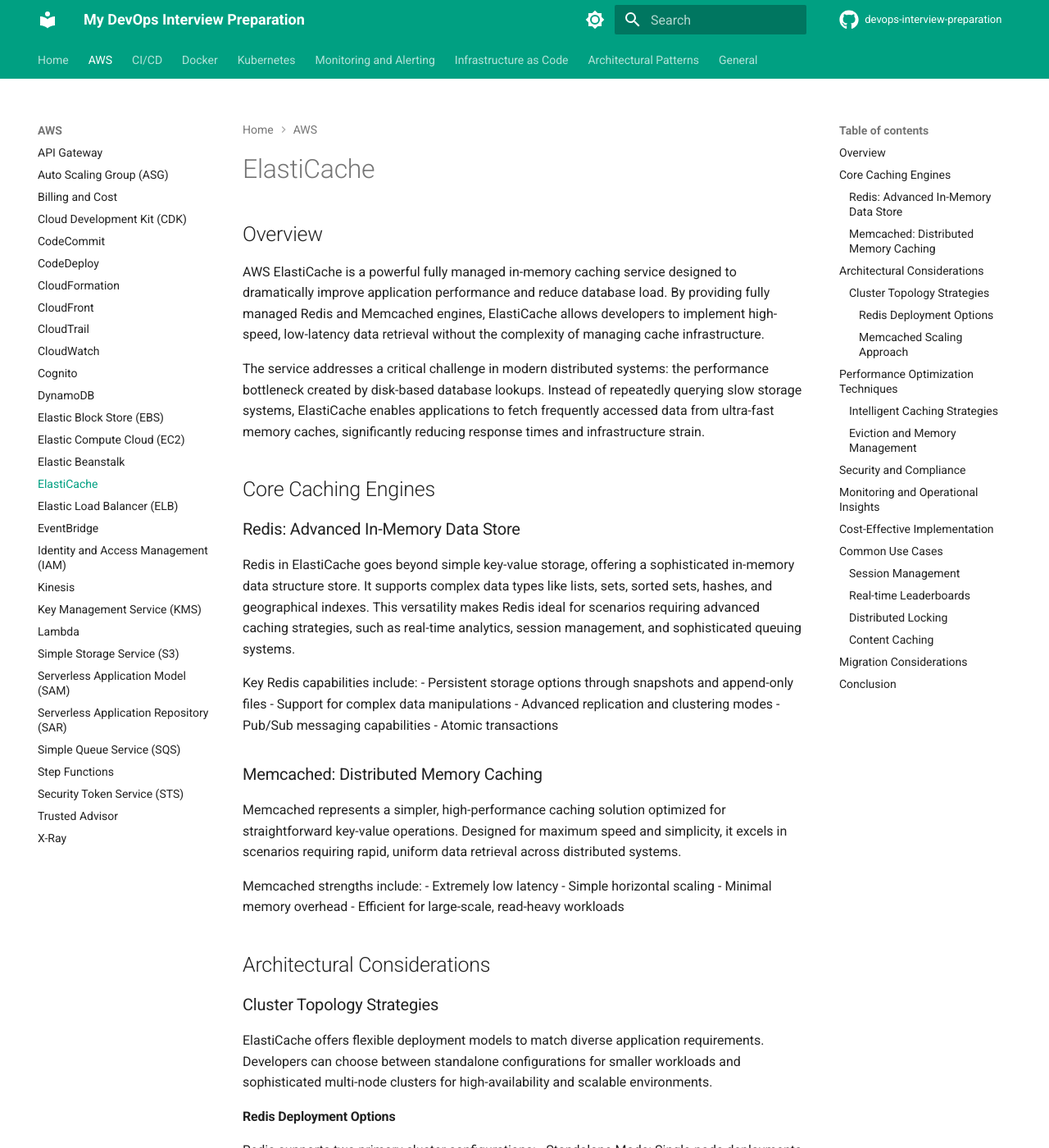
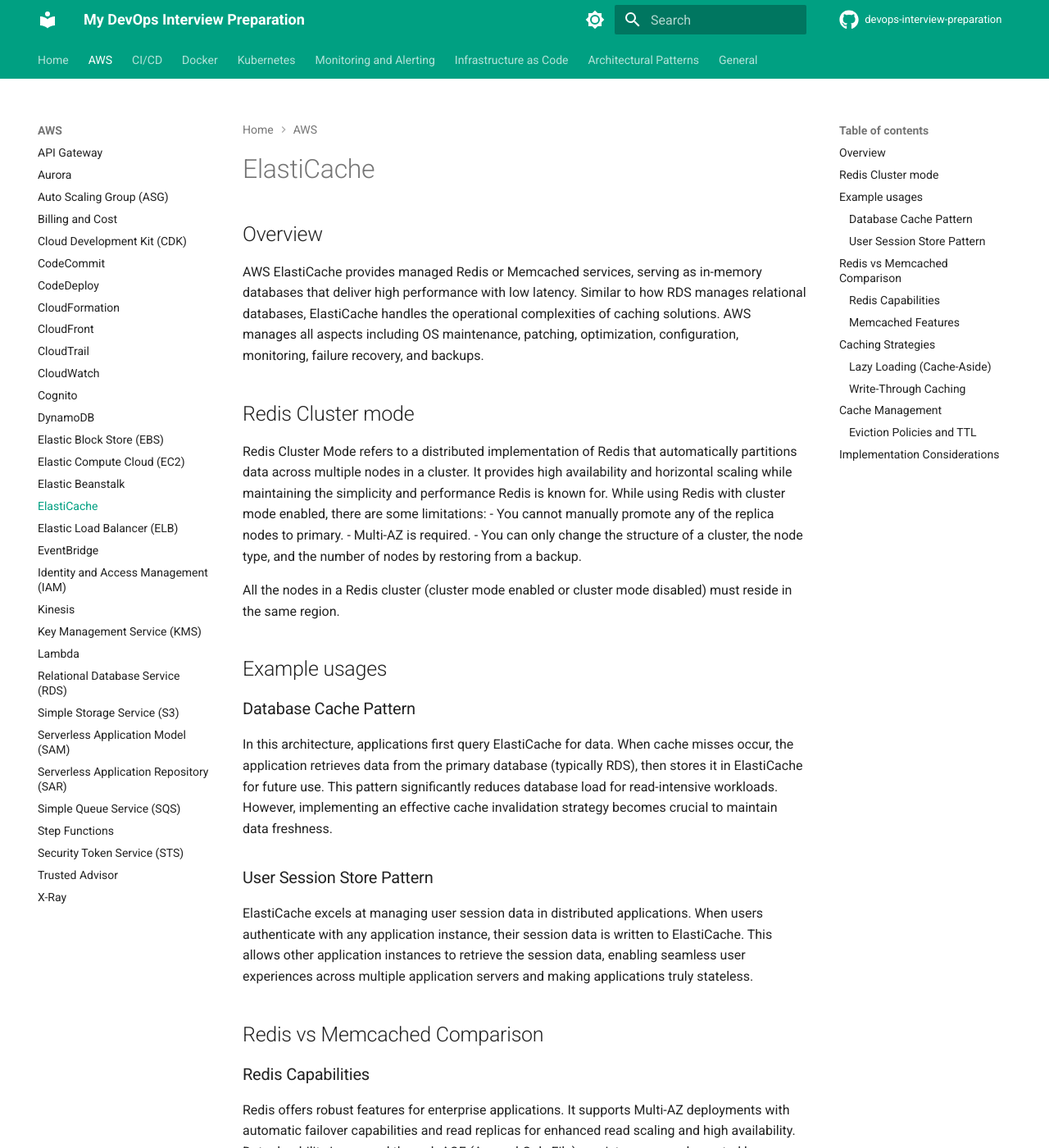
Before and after one commit to alelapi/devops-interview-preparation, an MkDocs documentation site: the page built from docs/aws/elasticache.md, in a window 1280 px wide and 1400 px high. Shown: the whole window at 82% size. Built offline with MkDocs 1.6.1 and Material for MkDocs 9.7.7, drawn with Linux system fonts in a browser that asks for light colours; comment, search, counter and statistics services are not loaded; some of the changed text lies outside the part shown.

Commit message:
add rds and aurora

```diff
--- a/docs/aws/elasticache.md
+++ b/docs/aws/elasticache.md
@@ -2,116 +2,60 @@
 
 ## Overview
 
-AWS ElastiCache is a powerful fully managed in-memory caching service designed to dramatically improve application performance and reduce database load. By providing fully managed Redis and Memcached engines, ElastiCache allows developers to implement high-speed, low-latency data retrieval without the complexity of managing cache infrastructure.
+AWS ElastiCache provides managed Redis or Memcached services, serving as in-memory databases that deliver high performance with low latency. Similar to how RDS manages relational databases, ElastiCache handles the operational complexities of caching solutions. AWS manages all aspects including OS maintenance, patching, optimization, configuration, monitoring, failure recovery, and backups.
 
-The service addresses a critical challenge in modern distributed systems: the performance bottleneck created by disk-based database lookups. Instead of repeatedly querying slow storage systems, ElastiCache enables applications to fetch frequently accessed data from ultra-fast memory caches, significantly reducing response times and infrastructure strain.
+## Redis Cluster mode
 
-## Core Caching Engines
+Redis Cluster Mode refers to a distributed implementation of Redis that automatically partitions data across multiple nodes in a cluster. It provides high availability and horizontal scaling while maintaining the simplicity and performance Redis is known for.
+While using Redis with cluster mode enabled, there are some limitations:
+- You cannot manually promote any of the replica nodes to primary.
+- Multi-AZ is required.
+- You can only change the structure of a cluster, the node type, and the number of nodes by restoring from a backup.
 
-### Redis: Advanced In-Memory Data Store
+All the nodes in a Redis cluster (cluster mode enabled or cluster mode disabled) must reside in the same region.
 
-Redis in ElastiCache goes beyond simple key-value storage, offering a sophisticated in-memory data structure store. It supports complex data types like lists, sets, sorted sets, hashes, and geographical indexes. This versatility makes Redis ideal for scenarios requiring advanced caching strategies, such as real-time analytics, session management, and sophisticated queuing systems.
+## Example usages
 
-Key Redis capabilities include:
-- Persistent storage options through snapshots and append-only files
-- Support for complex data manipulations
-- Advanced replication and clustering modes
-- Pub/Sub messaging capabilities
-- Atomic transactions
+### Database Cache Pattern
 
-### Memcached: Distributed Memory Caching
+In this architecture, applications first query ElastiCache for data. When cache misses occur, the application retrieves data from the primary database (typically RDS), then stores it in ElastiCache for future use. This pattern significantly reduces database load for read-intensive workloads. However, implementing an effective cache invalidation strategy becomes crucial to maintain data freshness.
 
-Memcached represents a simpler, high-performance caching solution optimized for straightforward key-value operations. Designed for maximum speed and simplicity, it excels in scenarios requiring rapid, uniform data retrieval across distributed systems.
+### User Session Store Pattern
 
-Memcached strengths include:
-- Extremely low latency
-- Simple horizontal scaling
-- Minimal memory overhead
-- Efficient for large-scale, read-heavy workloads
+ElastiCache excels at managing user session data in distributed applications. When users authenticate with any application instance, their session data is written to ElastiCache. This allows other application instances to retrieve the session data, enabling seamless user experiences across multiple application servers and making applications truly stateless.
 
-## Architectural Considerations
+## Redis vs Memcached Comparison
 
-### Cluster Topology Strategies
+### Redis Capabilities
 
-ElastiCache offers flexible deployment models to match diverse application requirements. Developers can choose between standalone configurations for smaller workloads and sophisticated multi-node clusters for high-availability and scalable environments.
+Redis offers robust features for enterprise applications. It supports Multi-AZ deployments with automatic failover capabilities and read replicas for enhanced read scaling and high availability. Data durability is ensured through AOF (Append-Only File) persistence, complemented by comprehensive backup and restore functionality. Redis also provides advanced data structures including Sets and Sorted Sets.
 
-#### Redis Deployment Options
-Redis supports two primary cluster configurations:
-- Standalone Mode: Single-node deployments suitable for development and low-traffic applications
-- Cluster Mode: Distributed architecture supporting automatic sharding and enhanced fault tolerance
+### Memcached Features
 
-#### Memcached Scaling Approach
-Memcached implements horizontal scaling through a straightforward distributed model, allowing seamless addition or removal of cache nodes to accommodate changing performance demands.
+Memcached focuses on simplicity and multi-threaded performance. It supports data partitioning through multi-node sharding but doesn't provide replication for high availability. Being non-persistent by design, it offers basic backup and restore capabilities through a serverless approach. Its multi-threaded architecture makes it particularly efficient for specific use cases.
 
-## Performance Optimization Techniques
+## Caching Strategies
 
-Effective caching requires more than simply storing data in memory. ElastiCache provides sophisticated mechanisms to ensure optimal performance and resource utilization.
+### Lazy Loading (Cache-Aside)
 
-### Intelligent Caching Strategies
+This strategy loads data into the cache only when necessary. Its advantages include efficient cache space utilization and resilience to node failures. However, it introduces additional latency on cache misses due to the required database roundtrip. Data staleness can occur when database updates aren't immediately reflected in the cache.
 
-The read-through and write-through patterns represent advanced caching methodologies that synchronize data between the cache and underlying persistent storage. These strategies minimize application complexity while ensuring data consistency and reducing latency.
+### Write-Through Caching
 
-Read-through caching automatically populates the cache when data is not present, preventing unnecessary database queries. Write-through mechanisms ensure immediate consistency by updating both cache and database simultaneously.
+Write-through caching updates both the database and cache simultaneously. This approach ensures cache consistency and enables quick reads. However, it introduces write latency due to the dual update requirement. New data remains unavailable until explicitly added to the database, though this limitation can be mitigated by combining with lazy loading.
 
-### Eviction and Memory Management
+## Cache Management
 
-ElastiCache implements intelligent memory management through configurable eviction policies. These policies determine how the cache handles memory pressure by selecting which items to remove when capacity limits are reached.
+### Eviction Policies and TTL
 
-Redis offers nuanced eviction strategies like least recently used (LRU), random key removal, and time-to-live (TTL) based expiration. Memcached primarily relies on LRU mechanisms to maintain optimal memory utilization.
+Cache entries can be removed through:
+- Explicit deletion
+- Memory pressure-based eviction (LRU)
+- Time-to-live (TTL) expiration
+TTL proves particularly valuable for time-sensitive data such as leaderboards, comments, and activity streams, with durations ranging from seconds to days. Memory pressure and frequent evictions indicate a need for cache scaling.
 
-## Security and Compliance
+## Implementation Considerations
 
-Security represents a critical consideration in distributed caching architectures. ElastiCache provides comprehensive protection mechanisms:
+Implementing ElastiCache requires significant application code modifications to properly handle caching logic. Developers must carefully consider caching strategies, data consistency requirements, and failure scenarios. The chosen caching pattern should align with the application's specific needs regarding data freshness, read/write patterns, and performance requirements.
 
-Authentication options range from simple password-based access to advanced AWS IAM role integrations. Network isolation is achieved through VPC subnet groups and security group configurations, allowing precise control over cache cluster accessibility.
-
-Encryption capabilities include:
-- Data encryption at rest
-- In-transit encryption using TLS
-- Fine-grained access control through IAM policies
-
-## Monitoring and Operational Insights
-
-Effective cache management requires deep visibility into system performance. AWS CloudWatch integration provides real-time metrics covering:
-- CPU utilization
-- Memory consumption
-- Network throughput
-- Cache hit/miss ratios
-- Replication performance
-
-These metrics enable proactive performance tuning and rapid identification of potential bottlenecks.
-
-## Cost-Effective Implementation
-
-While ElastiCache delivers exceptional performance, intelligent design can further optimize cost efficiency. Strategies include:
-- Right-sizing node types
-- Utilizing reserved instances
-- Implementing intelligent TTL configurations
-- Monitoring and adjusting cache utilization
-
-## Common Use Cases
-
-### Session Management
-Web applications can leverage ElastiCache to store user sessions, dramatically reducing database load and improving login/authentication performance.
-
-### Real-time Leaderboards
-Gaming and competitive platforms use Redis sorted sets to maintain instantaneous ranking systems with minimal latency.
-
-### Distributed Locking
-Developers can implement robust distributed locking mechanisms, ensuring consistent behavior across microservice architectures.
-
-### Content Caching
-Content-heavy platforms like news sites and e-commerce platforms can cache frequently accessed content, reducing backend load and improving user experience.
-
-## Migration Considerations
-
-Transitioning to ElastiCache requires careful planning. Key migration steps include:
-- Comprehensive workload analysis
-- Compatibility assessment
-- Incremental implementation
-- Thorough performance testing
-- Gradual cutover strategies
-
-## Conclusion
-
-AWS ElastiCache represents more than a simple caching solution—it's a sophisticated platform for building high-performance, scalable applications. By understanding its capabilities and implementing strategic caching patterns, developers can unlock remarkable performance improvements and create more responsive, efficient systems.
+The investment in proper cache implementation pays off through reduced database load, improved application response times, and enhanced scalability. However, this requires careful consideration of cache invalidation strategies, error handling, and monitoring to ensure optimal performance.
--- a/mkdocs.yml
+++ b/mkdocs.yml
@@ -67,6 +67,7 @@ nav:
   - Home: index.md
   - AWS:
     - aws/api_gateway.md
+    - aws/aurora.md
     - aws/autoscaling_groups.md
     - aws/billing.md
     - aws/cdk.md
@@ -88,6 +89,7 @@ nav:
     - aws/kinesis.md
     - aws/kms.md
     - aws/lambda.md
+    - aws/rds.md
     - aws/s3.md
     - aws/sam.md
     - aws/sar.md
```
Also changed, not shown: docs/aws/aurora.md (added, +42 -0 lines), docs/aws/rds.md (added, +98 -0 lines).
